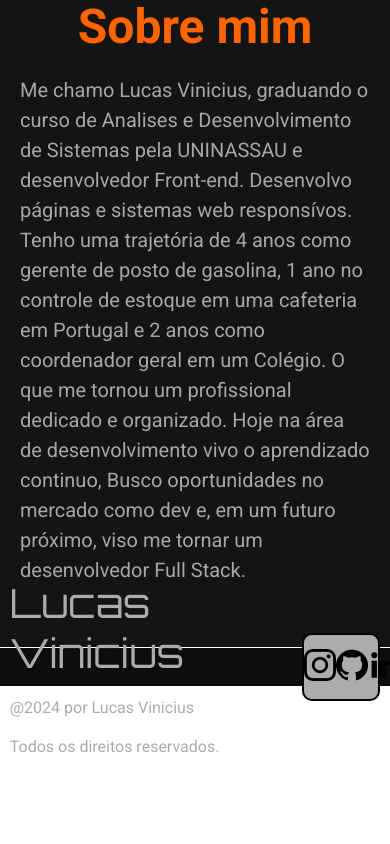
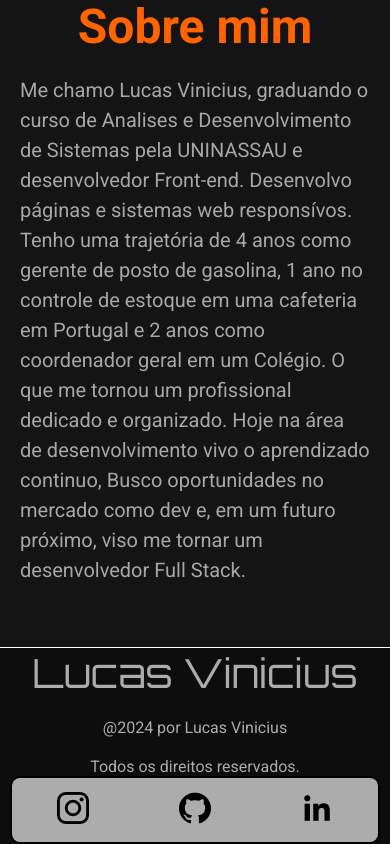
Before and after one commit to Lucasvpldeveloper/Meu-Portiflio, a React (Vite) app: page / in a window 390 px wide. Shown: the part 1505-2349 px from the top of the page. Before the commit the page ends 2261 px from the top, so only its background shows below. Built offline with nearby package versions, Linux system fonts and the light colour scheme.

Commit message:
responsividade do footer 480px

```diff
--- a/src/components/Footer.jsx/footer.module.scss
+++ b/src/components/Footer.jsx/footer.module.scss
@@ -43,3 +43,19 @@
         }
     }
 }
+
+@media (max-width: 480px) {
+    .boxFooter{
+        height: 100%;
+        .boxCelular{
+            display: flex;
+            flex-direction: column;
+            align-items: center;
+            justify-content: space-around;
+            text-align: center;
+            .boxIcones{
+                width: 100%;
+            }
+        }
+    }
+}
```
